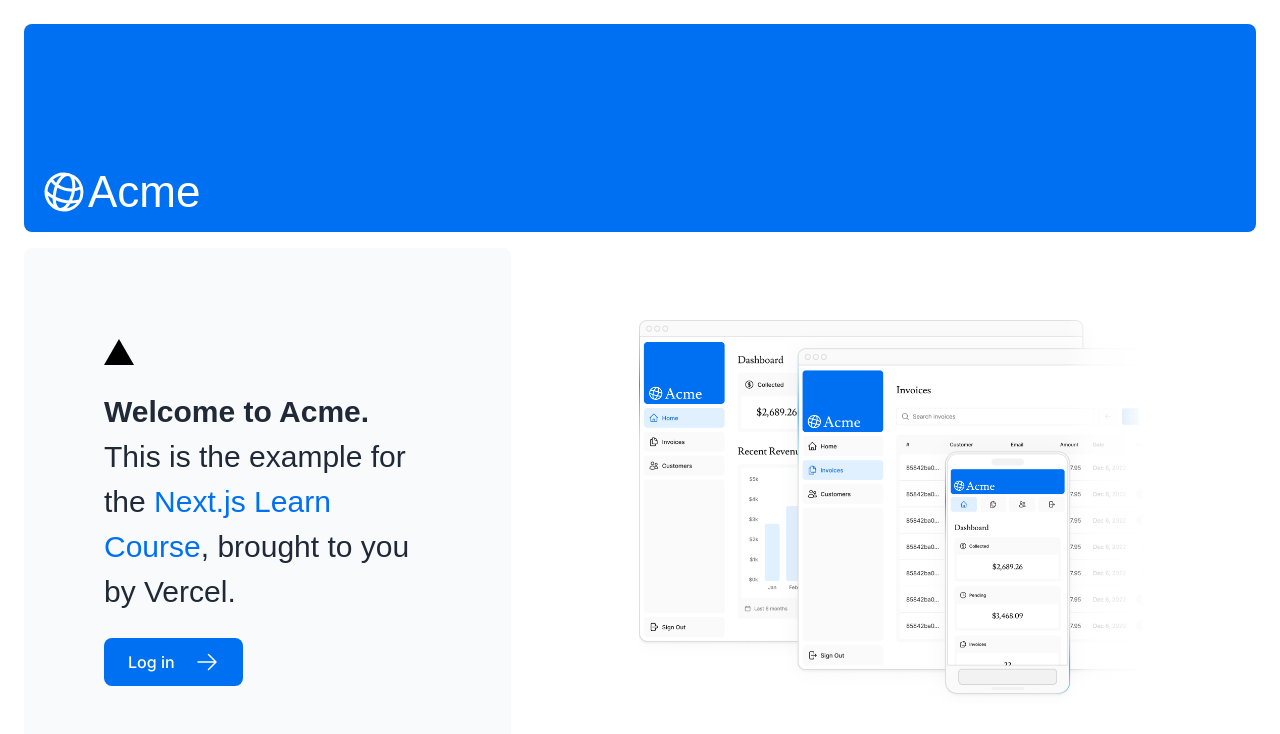
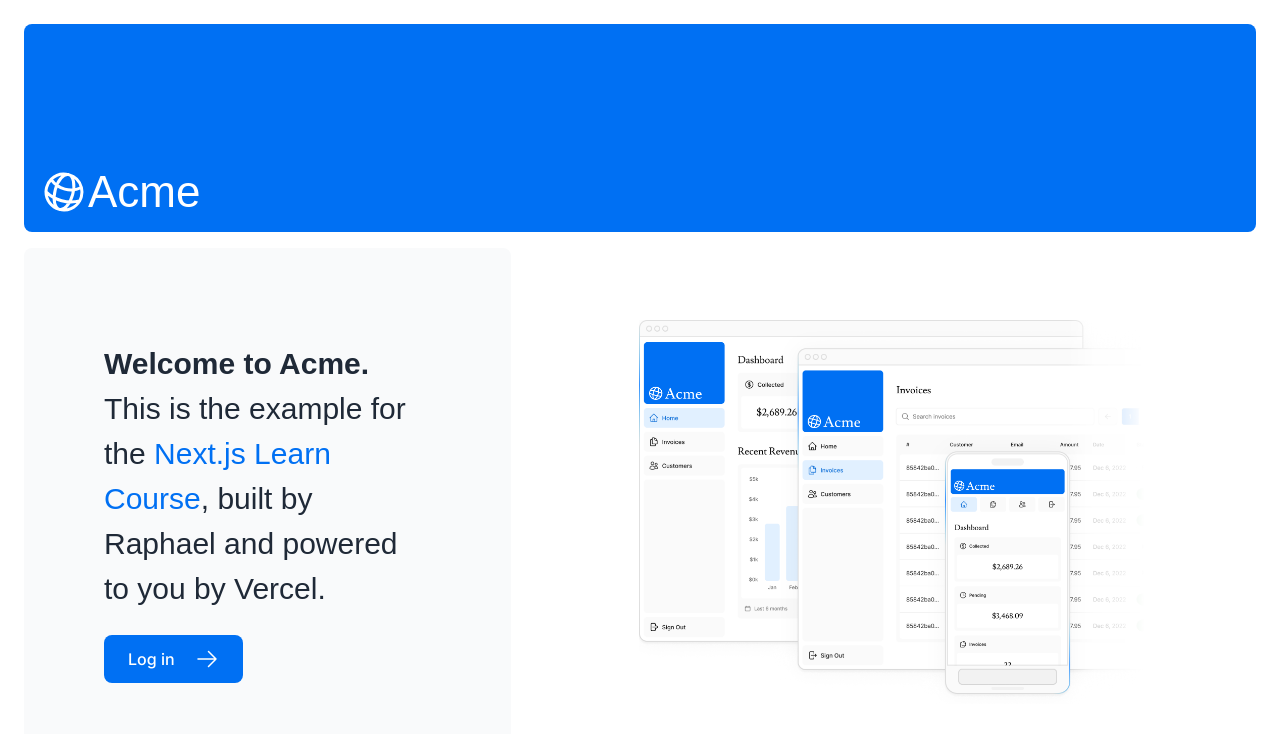
Before and after one commit to raphaelgraceman/nextjs-dashboard, a Next.js app: page / in a window 1280 px wide. Shown: the top 734 px of the page. Built offline with nearby package versions, Linux system fonts and the light colour scheme; a web font is replaced by a local one.

Commit message:
Removed the black triangle

```diff
--- a/app/page.tsx
+++ b/app/page.tsx
@@ -12,21 +12,19 @@
         { <AcmeLogo /> }
       </div>
       <div className="mt-4 flex grow flex-col gap-4 md:flex-row">
-        <div className="flex flex-col justify-center gap-6 rounded-lg bg-gray-50 px-6 py-10 md:w-2/5 md:px-20">
-        <div className="relative w-0 h-0 border-l-[15px] border-r-[15px] border-b-[26px] border-l-transparent border-r-transparent border-b-black"
-/>
+        <div  className="flex flex-col justify-center gap-6 rounded-lg bg-gray-50 px-6 py-10 md:w-2/5 md:px-20">
+          {/*<div className="relative w-0 h-0 border-l-[15px] border-r-[15px] border-b-[26px] border-l-transparent border-r-transparent border-b-black"></div>*/}
           <p
-      className={`${lusitana.className} text-xl text-gray-800 md:text-3xl md:leading-normal`}    >
+            className={`${lusitana.className} text-xl text-gray-800 md:text-3xl md:leading-normal`}    >
             <strong>Welcome to Acme.</strong> This is the example for the{' '}
             <a href="https://nextjs.org/learn/" className="text-blue-500">
               Next.js Learn Course
             </a>
-            , brought to you by Vercel.
+            , built by Raphael and powered to you by Vercel.
           </p>
           <Link
             href="/login"
-            className="flex items-center gap-5 self-start rounded-lg bg-blue-500 px-6 py-3 text-sm font-medium text-white transition-colors hover:bg-blue-400 md:text-base"
-          >
+            className="flex items-center gap-5 self-start rounded-lg bg-blue-500 px-6 py-3 text-sm font-medium text-white transition-colors hover:bg-blue-400 md:text-base">
             <span>Log in</span> <ArrowRightIcon className="w-5 md:w-6" />
           </Link>
         </div>
```
